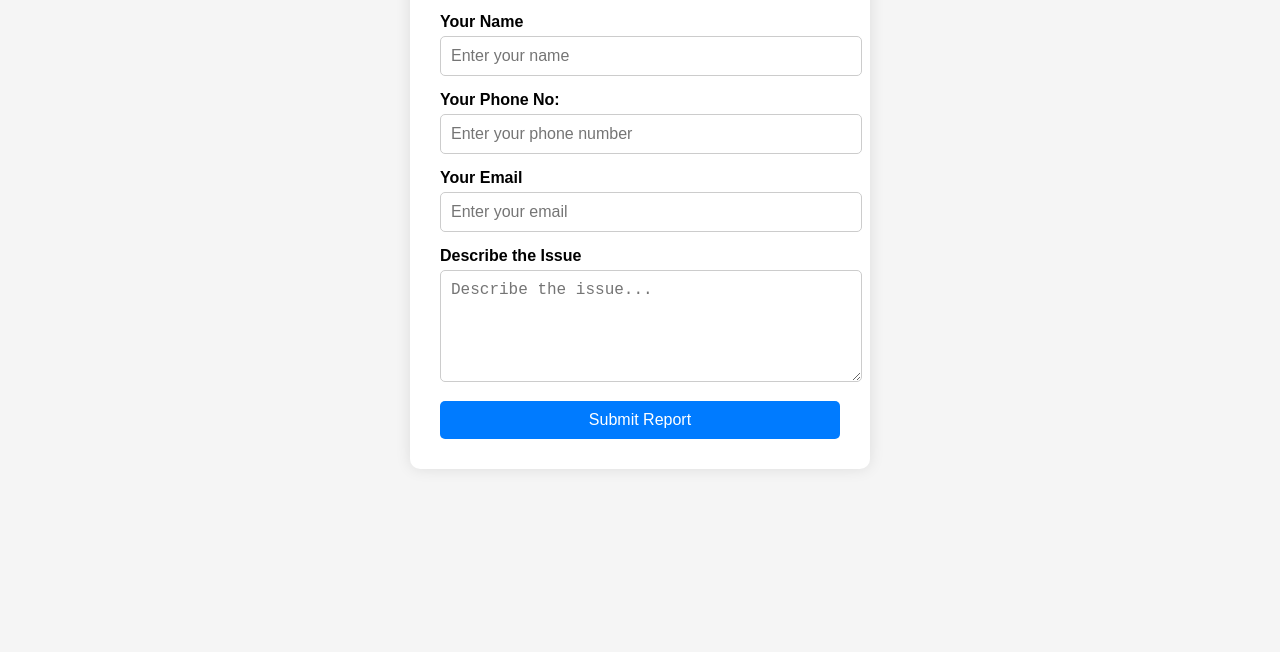
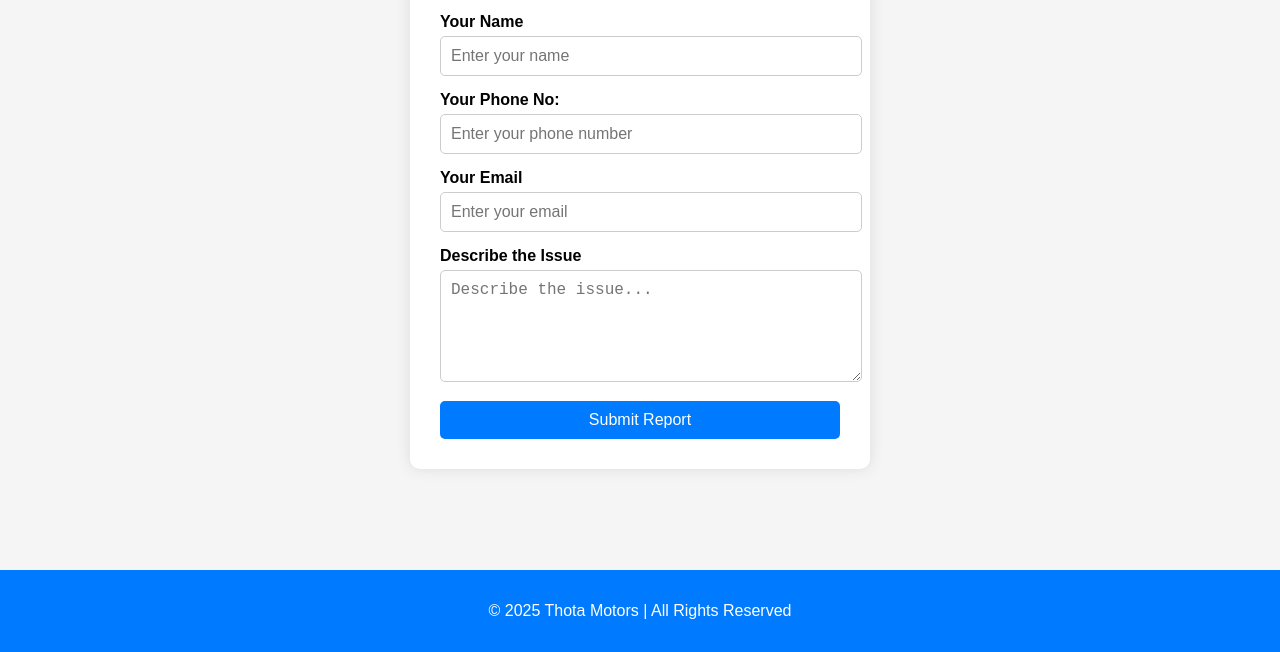
Before and after one commit to Balaji-Thota/thotamotors, a plain HTML site: page problems.html in a window 1280 px wide. Shown: the part 310-962 px from the top of the page. Before the commit the page ends 880 px from the top, so only its background shows below. Drawn offline with Linux system fonts and the light colour scheme.

Commit message:
copyright

```diff
--- a/problems.html
+++ b/problems.html
@@ -37,5 +37,9 @@
             </form>
         </div>
     </main>
+
+    <footer>
+        &copy; 2025 Thota Motors | All Rights Reserved
+    </footer>
 </body>
 </html>
--- a/style2.css
+++ b/style2.css
@@ -106,3 +106,11 @@ button.btn {
 button.btn:hover {
     background-color: #0056b3;
 }
+
+/* copyright */
+footer{
+    color: white;
+    background-color: #007bff;
+    text-align: center;
+    padding: 2rem 0;
+}
```
